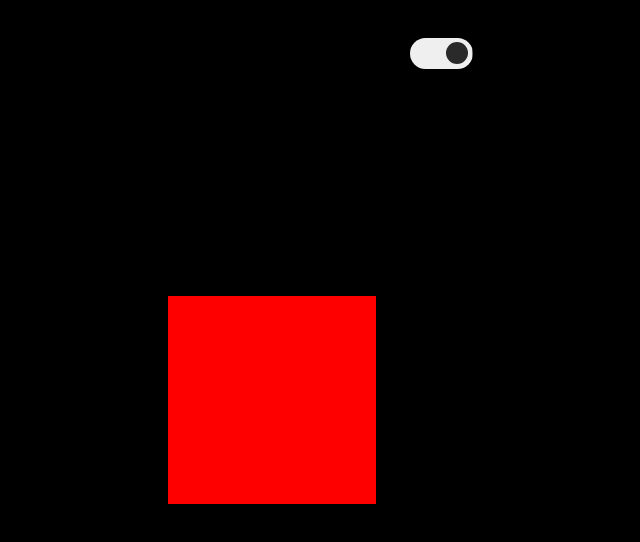
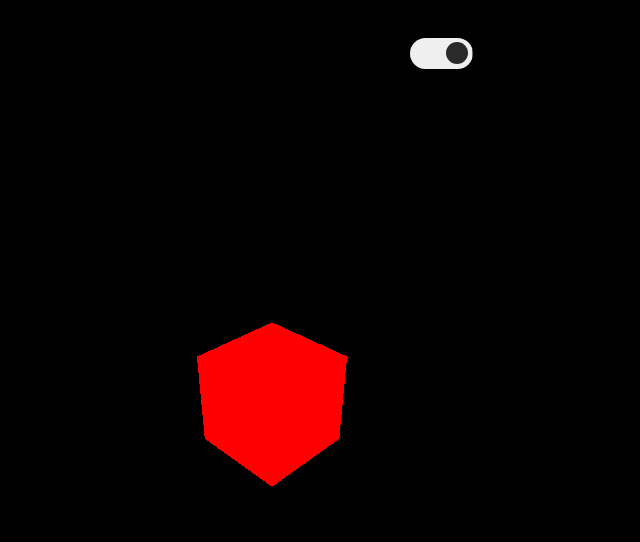
Before and after one commit to AMistry210/Portfolio-Site, a website built with Vite: page src/index.html in a window 1280 px wide. Shown: the whole page, without its empty margins (368-1008 px from the left). Built offline with nearby package versions, Linux system fonts and the light colour scheme.

Commit message:
Adjusted canvas settings

```diff
--- a/src/index.css
+++ b/src/index.css
@@ -29,8 +29,7 @@ body{
     top: 0;
     left: 0;
     outline: none;
-    z-index: -1;
-    pointer-events: none;
+    pointer-events: auto;
 }
 
 body.dark-mode{
--- a/src/index.js
+++ b/src/index.js
@@ -50,12 +50,13 @@ window.addEventListener('dblclick', () => {
     }
 })
 
+
 /**
  * Camera
  */
 // Base camera
 const camera = new THREE.PerspectiveCamera(75, sizes.width / sizes.height, 0.1, 100)
-camera.position.z = 3
+camera.position.set(3, 3, 3)
 scene.add(camera)
 
 // Controls
```
